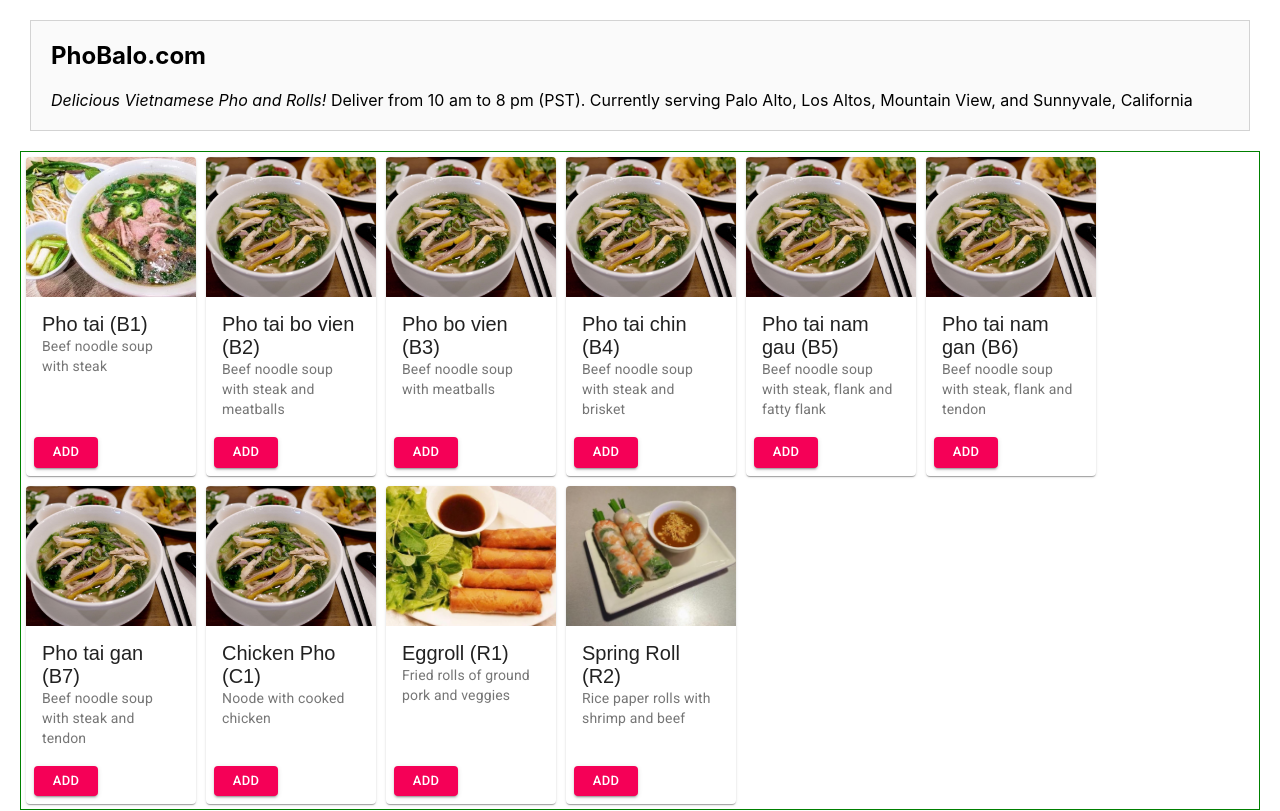
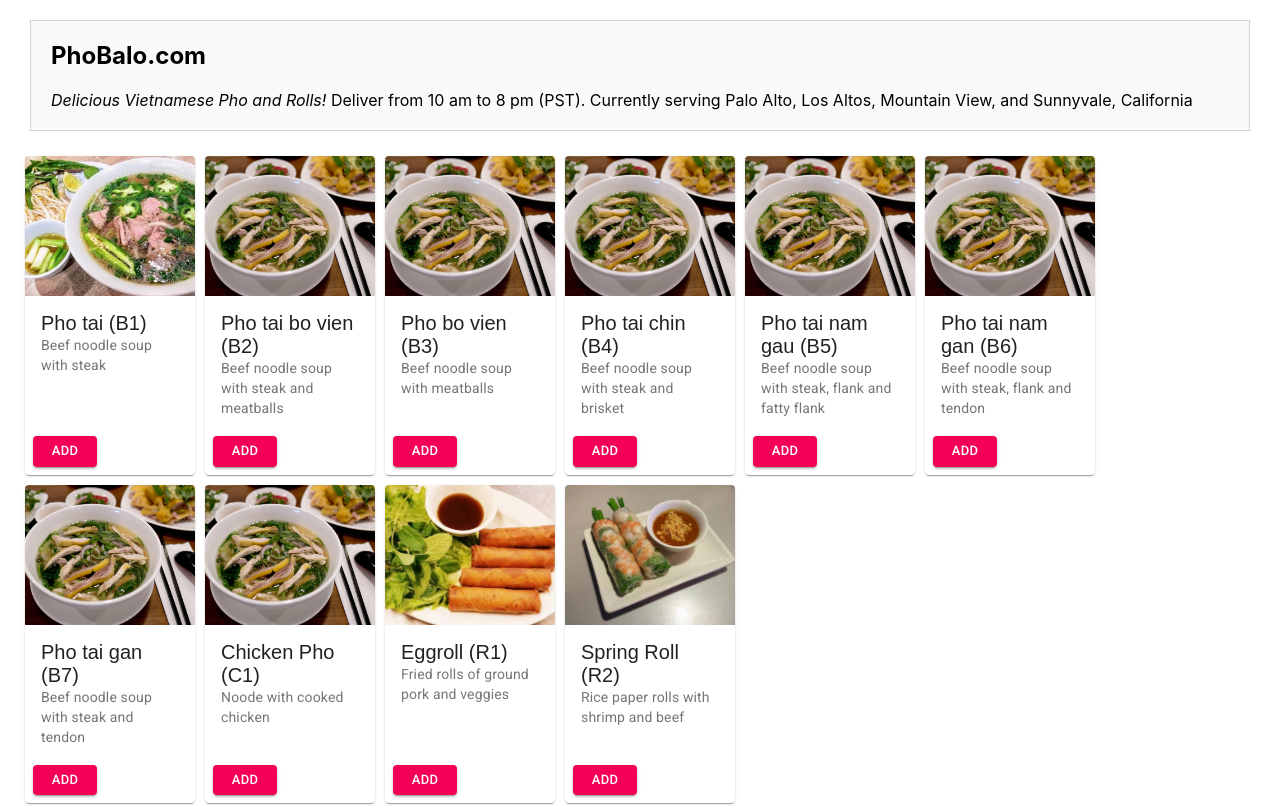
Before and after one commit to banmua/aideliver, a React (Create React App) app: page / in a window 1280 px wide. Shown: the top 811 px of the page. Built offline with nearby package versions, Linux system fonts and the light colour scheme; no server answers; what aws-amplify, aws-amplify-react would draw is missing.

Commit message:
remove border

```diff
--- a/src/components/Product/ProductList.js
+++ b/src/components/Product/ProductList.js
@@ -4,12 +4,8 @@ import Product from './Product';
 
 const styles = {
     container: {
-        //wdith: 'calc(100% - 25px)',
         display: 'flex',
         flexWrap: 'wrap',
-        //display: 'grid',
-        gridTemplateColumns: '1fr 1fr',
-        border: '1px solid green'
     }
 }
 
```
